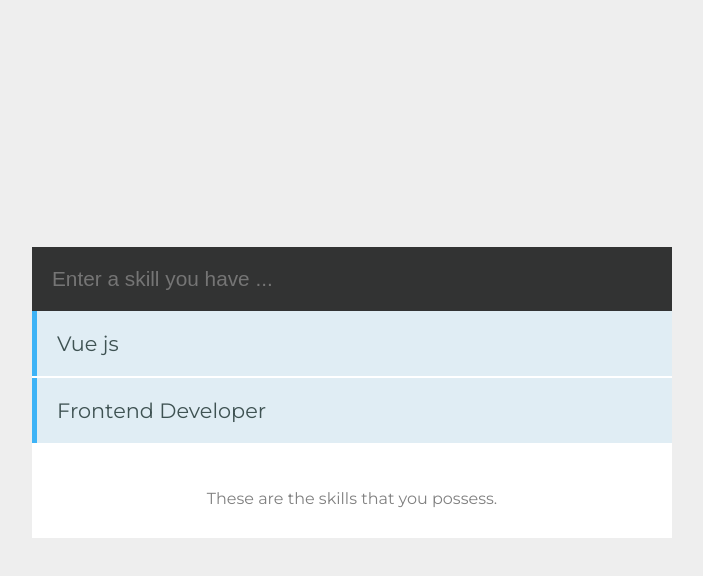
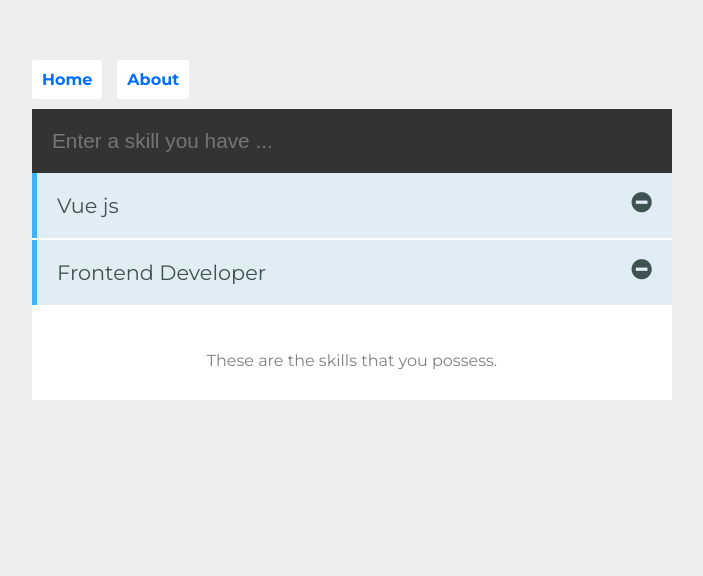
Before and after one commit to daktari01/vue-skills, a Vue app: page / in a window 1280 px wide. Shown: the top 576 px of the page, without its empty margins (288-991 px from the left). Built offline with nearby package versions, Linux system fonts and the light colour scheme.

Commit message:
Routing in Vue

```diff
--- a/package.json
+++ b/package.json
@@ -9,7 +9,8 @@
   },
   "dependencies": {
     "vee-validate": "^2.1.6",
-    "vue": "^2.5.21"
+    "vue": "^2.5.21",
+    "vue-router": "^3.0.2"
   },
   "devDependencies": {
     "@vue/cli-plugin-babel": "^3.2.0",
--- a/src/App.vue
+++ b/src/App.vue
@@ -1,6 +1,11 @@
 <template>
   <div id="app">
-    <Skills msg="Welcome to Your Vue.js App"/>
+    <nav>
+      <router-link to="/">Home</router-link>
+      <router-link to="/about">About</router-link>
+    </nav>
+
+    <router-view />
   </div>
 </template>
 
@@ -24,7 +29,20 @@
     display: grid;
     grid-template-rows: auto;
     justify-items: center;
-    align-items: center;
+    padding-top: 50px;
+  }
+  nav {
+    padding: 20px 20px 20px 0;
+  }
+
+  nav a {
+    padding: 10px;
+    text-decoration: none;
+    background: #fff;
+    border-radius: 3px;
+    color: rgb(0, 110, 255);
+    font-weight: bold;
+    margin-right: 15px;
   }
   body, html {
     margin: 0;
--- /dev/null
+++ b/src/components/About.vue
@@ -0,0 +1,17 @@
+<template>
+  <div class="about">
+    <h1>Hello {{ their_name }}, This is an about page</h1>
+    <p>Lorem ipsum dolor sit amet, consectetur adipiscing elit, sed do eiusmod tempor incididunt ut labore et dolore magna ali...</p>
+  </div>
+</template>
+
+<script>
+  export default {
+    name: 'Skills',
+    data() {
+      return {
+        their_name: this.$route.params.name
+      }
+    }
+  }
+</script>
--- a/src/components/Skills.vue
+++ b/src/components/Skills.vue
@@ -12,7 +12,10 @@
 
       <ul>
         <transition-group name="list" enter-active-class="animated bounceInUp" leave-active-class="animated bounceOutDown">
-          <li v-for="(data, index) in skills" :key='index+0'>{{ data.skill }}</li>
+          <li v-for="(data, index) in skills" :key='index+0'>
+            {{ data.skill }}
+            <i class="fa fa-minus-circle" v-on:click="remove(index)"></i>
+          </li>
         </transition-group>
       </ul>
 
@@ -43,7 +46,9 @@
           console.log('Not valid');
         }
       });
-
+    },
+    remove(id) {
+      this.skills.splice(id,1);
     }
   }
 }
@@ -53,6 +58,7 @@
 <style scoped>
 
   @import "https://cdnjs.cloudflare.com/ajax/libs/animate.css/3.7.0/animate.css";
+  @import "https://use.fontawesome.com/releases/v5.0.7/css/all.css";
 
   .holder {
     background: #fff;
@@ -119,4 +125,9 @@
     }
   }
 
+  i {
+    float: right;
+    cursor: pointer;
+  }
+
 </style>
--- a/src/main.js
+++ b/src/main.js
@@ -1,10 +1,12 @@
 import Vue from 'vue'
 import App from './App.vue'
 import VeeValidate from 'vee-validate'
+import router from './router'
 
 Vue.use(VeeValidate);
 Vue.config.productionTip = false;
 
 new Vue({
+  router,
   render: h => h(App),
 }).$mount('#app');
--- /dev/null
+++ b/src/router.js
@@ -0,0 +1,21 @@
+import  Vue from 'vue'
+import Router from 'vue-router'
+import Skills from './components/Skills'
+import About from './components/About.vue'
+
+Vue.use(Router);
+
+export default new Router({
+  routes: [
+    {
+      path: '/',
+      name: 'skills',
+      component: Skills
+    },
+    {
+      path: '/about/:name',
+      name: 'about',
+      component: About
+    }
+  ]
+})
```
Also changed, not shown: 1 other file (tests, documents, lock files or other folders).
